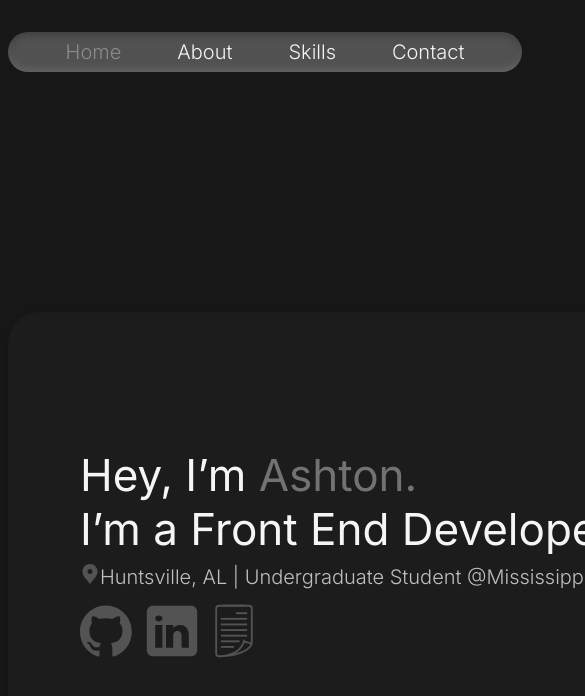
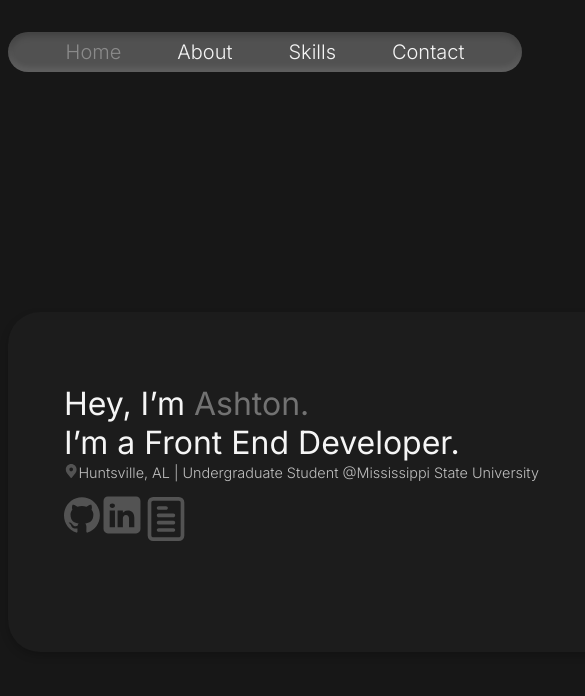
Before and after one commit to Ashton-Akridge/ReactPortfolio, a React (Vite) app: page / in a window 390 px wide. Shown: the top 696 px of the page, 585 px wide, since content can reach past the window. Built offline with nearby package versions, Linux system fonts and the light colour scheme.

Commit message:
First Media query completed for home page

```diff
--- a/src/Components/Nav/Nav.css
+++ b/src/Components/Nav/Nav.css
@@ -40,7 +40,18 @@
 .nav a.active {
     color: rgba(245, 245, 245, 0.35); /* Matches the hover effect */
 }
-@media screen and (max-device-width: 550px) {
+@media screen and (max-device-width: 700px) {
+    .nav {
+        font-size: 1.15rem;
+        border-radius: 1.525rem; /* Creates the oval shape */
+        padding: 0.4rem 1.75em;
+        width: 21rem;
+    }
+    .nav li {
+        margin-right: 0.5rem; /* Adds space between list items */
+    }
+}
+@media screen and (max-device-width: 475px) {
     .nav {
         font-size: 1rem;
         border-radius: 1.625rem; /* Creates the oval shape */
--- a/src/Pages/HomePage.tsx
+++ b/src/Pages/HomePage.tsx
@@ -44,26 +44,10 @@ export default function HomePage() {
                         </div>
                         <div className="resume-svg-container">
                             <a href={Pdf} target="_blank">
-                                <svg xmlns="http://www.w3.org/2000/svg" fill="#535353" width="3.75rem" height="3.75rem"
-                                     viewBox="0 0 32 32" data-name="Layer 1" id="Layer_1">
-                                    <rect height="1" width="12" x="10" y="2"/>
-                                    <rect height="1" width="12" x="10" y="2"/>
-                                    <rect height="1" transform="translate(-9.5 22.5) rotate(-90)" width="20" x="-3.5"
-                                          y="15.5"/>
-                                    <rect height="1" transform="translate(11.5 39.5) rotate(-90)" width="16" x="17.5"
-                                          y="13.5"/>
-                                    <rect height="1" width="6" x="17" y="6"/>
-                                    <rect height="1" width="14" x="9" y="9"/>
-                                    <rect height="1" width="14" x="9" y="12"/>
-                                    <rect height="1" width="14" x="9" y="15"/>
-                                    <rect height="1" width="14" x="9" y="18"/>
-                                    <rect height="1" width="10" x="9" y="21"/>
-                                    <rect height="1" width="7" x="9" y="24"/>
-                                    <path d="M22,2V3h2a1,1,0,0,1,1,1V6h1V4a2,2,0,0,0-2-2Z"/>
-                                    <path d="M10,2V3H8A1,1,0,0,0,7,4V6H6V4A2,2,0,0,1,8,2Z"/>
-                                    <path d="M8,30V29H8a1,1,0,0,1-1-1V26H6v2a2,2,0,0,0,2,2Z"/>
+                                <svg xmlns="http://www.w3.org/2000/svg"
+                                     width="3.25rem" height= "3.25rem" viewBox="0 0 1024 1024" version="1.1">
                                     <path
-                                        d="M21.91,21.15c-.57-.32-.91-.72-.91-1.15a6.09,6.09,0,0,1-.21,1.59c-1,4.07-6,7.18-12.12,7.4H8v1h.72c8.86-.15,16.07-3.15,17.14-7A3.77,3.77,0,0,0,26,22,8.72,8.72,0,0,1,21.91,21.15Zm-5.78,7a10.5,10.5,0,0,0,5.54-6,8.94,8.94,0,0,0,3.15.79C24.07,25,20.91,27,16.13,28.13Z"/>
+                                        d="M213.333333 0l597.333333 0q52.992 0 90.496 37.504t37.504 90.496l0 768q0 52.992-37.504 90.496t-90.496 37.504l-597.333333 0q-52.992 0-90.496-37.504t-37.504-90.496l0-768q0-52.992 37.504-90.496t90.496-37.504zM341.333333 725.333333l341.333333 0q17.664 0 30.165333 12.501333t12.501333 30.165333-12.501333 30.165333-30.165333 12.501333l-341.333333 0q-17.664 0-30.165333-12.501333t-12.501333-30.165333 12.501333-30.165333 30.165333-12.501333zM341.333333 554.666667l341.333333 0q17.664 0 30.165333 12.501333t12.501333 30.165333-12.501333 30.165333-30.165333 12.501333l-341.333333 0q-17.664 0-30.165333-12.501333t-12.501333-30.165333 12.501333-30.165333 30.165333-12.501333zM810.666667 85.333333l-597.333333 0q-17.664 0-30.165333 12.501333t-12.501333 30.165333l0 768q0 17.664 12.501333 30.165333t30.165333 12.501333l597.333333 0q17.664 0 30.165333-12.501333t12.501333-30.165333l0-768q0-17.664-12.501333-30.165333t-30.165333-12.501333zM341.333333 384l341.333333 0q17.664 0 30.165333 12.501333t12.501333 30.165333-12.501333 30.165333-30.165333 12.501333l-341.333333 0q-17.664 0-30.165333-12.501333t-12.501333-30.165333 12.501333-30.165333 30.165333-12.501333zM341.333333 213.333333l170.666667 0q17.664 0 30.165333 12.501333t12.501333 30.165333-12.501333 30.165333-30.165333 12.501333l-170.666667 0q-17.664 0-30.165333-12.501333t-12.501333-30.165333 12.501333-30.165333 30.165333-12.501333z" fill="#535353"/>
                                 </svg>
                                 <span className="tooltip">Resume</span>
                             </a>
--- a/src/css/HomePage.css
+++ b/src/css/HomePage.css
@@ -86,7 +86,7 @@
 }
 .linkedIn-svg-container a{
     display: block;
-    width: 3.25rem;
+    width: 3.5rem;
     transition: transform 0.3s ease; /* Smooth transition for the movement */
 }
 .linkedIn-svg-container a:hover{
@@ -119,7 +119,7 @@
 .resume-svg-container svg{
     display: flex; /* Flexbox container for left alignment */
     justify-content: flex-start; /* Aligns the content to the left */
-    margin-top: 0.75rem; /* Adds spacing between the text and the SVG */
+    margin-top: 1rem; /* Adds spacing between the text and the SVG */
 }
 .resume-svg-container a{
     display: block;
@@ -150,3 +150,74 @@
     visibility: visible;
     opacity: 1;
 }
+
+@media screen and (max-device-width: 1065px) {
+    .widget{
+        width: 42.5rem;
+        height: 21.25rem;
+        padding-top: 3.5rem;
+        padding-left: 3.5rem; /* Add padding to make room inside the widget */
+    }
+    .content{
+        margin-top: 1rem;
+    }
+    .content h4{
+        font-size: 2rem;
+        margin: 0;
+    }
+    .content p{
+
+        font-size: 0.9rem;
+        margin: 0.1rem 0 0;
+    }
+    .svg-container {
+        gap:0;
+    }
+    .github-svg-container svg {
+        width: 2.25rem;  /* Adjust size for medium screens */
+        height: 2.25rem; /* Adjust size for medium screens */
+    }
+    .github-svg-container a{
+        width: 2.25rem;  /* Adjust size for medium screens */
+        height: 2.25rem; /* Adjust size for medium screens */
+    }
+    .linkedIn-svg-container svg{
+        width: 2.75rem;  /* Adjust size for medium screens */
+        height: 2.75rem; /* Adjust size for medium screens */
+    }
+    .linkedIn-svg-container a{
+        width: 2.75rem;  /* Adjust size for medium screens */
+        height: 2.75rem; /* Adjust size for medium screens */
+    }
+    .resume-svg-container svg{
+         width: 2.75rem;  /* Adjust size for medium screens */
+         height: 2.75rem; /* Adjust size for medium screens */
+    }
+    .resume-svg-container a{
+        width: 2.5rem;  /* Adjust size for medium screens */
+        height: 2.5rem; /* Adjust size for medium screens */
+    }
+    .resume-svg-container a:hover .tooltip,
+    .github-svg-container a:hover .tooltip,
+    .linkedIn-svg-container a:hover .tooltip
+    {
+        visibility: hidden;
+        opacity: 0;
+    }
+    p svg{
+        width: 0.9rem;  /* Adjust size for medium screens */
+        height: 0.9rem; /* Adjust size for medium screens */
+    }
+}
+@media screen and (max-device-width: 700px) {
+    .widget{
+        width: 27.5rem;
+        height: 11.25rem;
+    }
+}
+@media screen and (max-device-width: 475px) {
+    .widget{
+        width: 17.5rem;
+        height: 11.25rem;
+    }
+}
```
